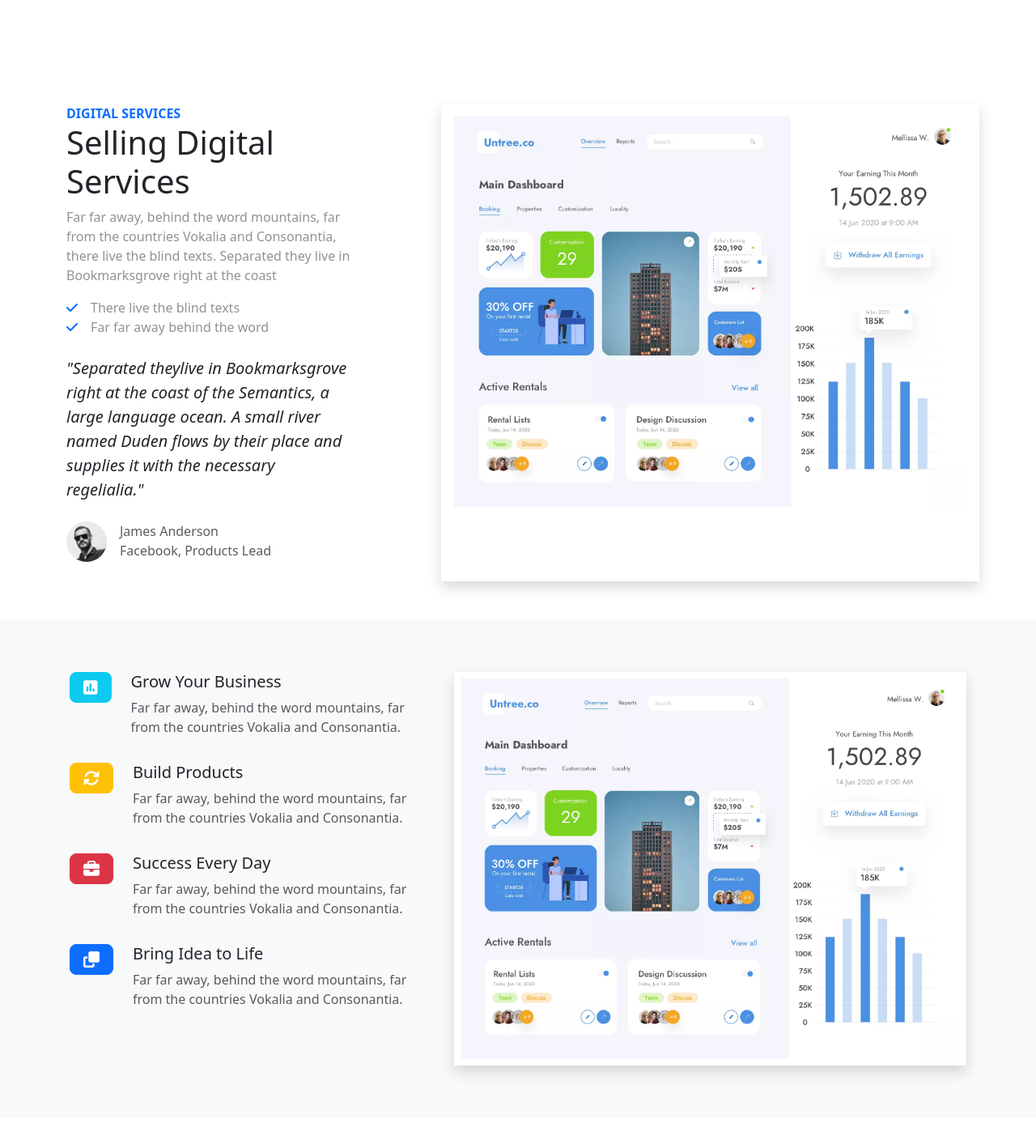
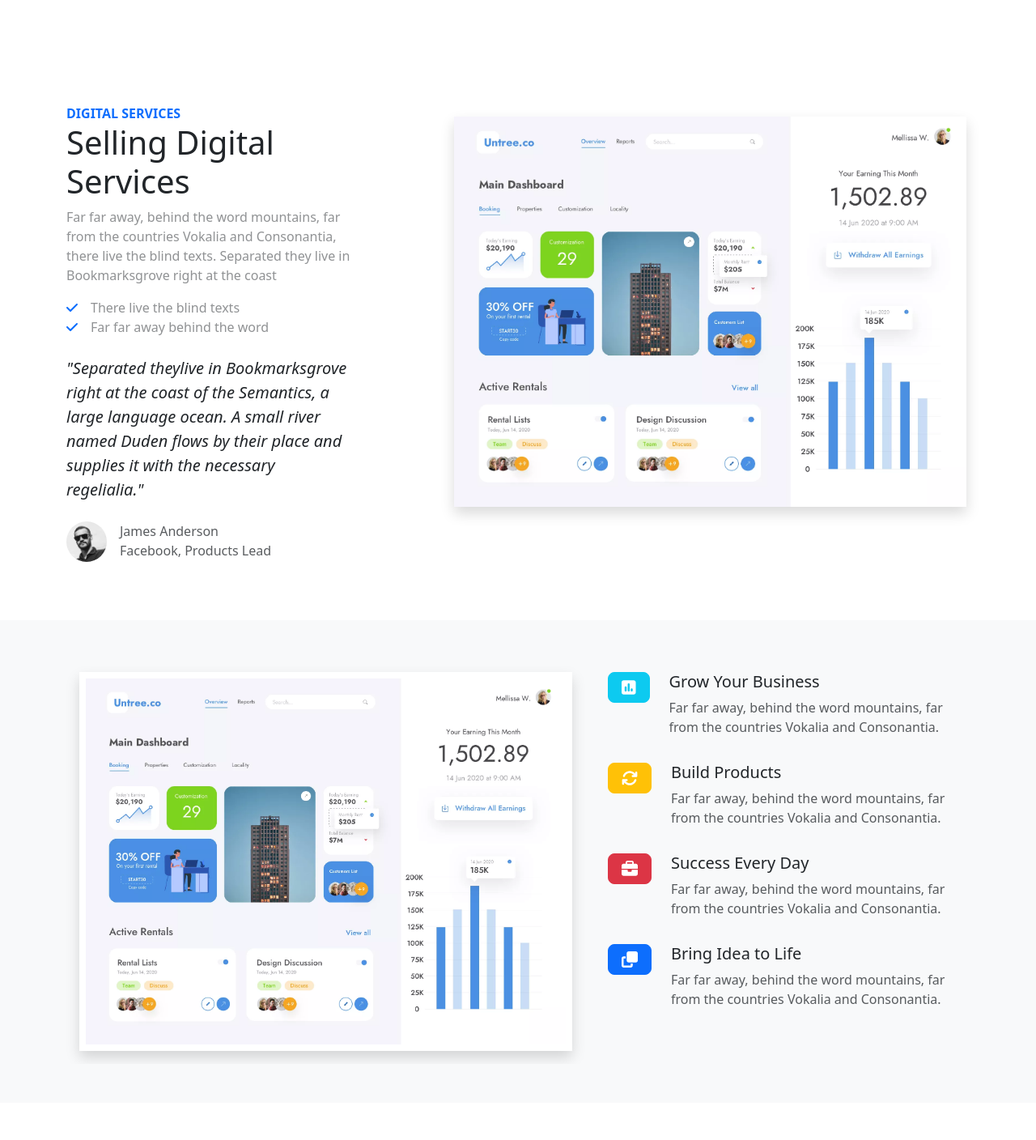
Before and after one commit to aungphyolwin-gic/react-launchSamplePage, a React (Create React App) app: page / in a window 1280 px wide. Shown: the part 560-1968 px from the top of the page at 81% size. Built offline with nearby package versions, Linux system fonts and the light colour scheme.

Commit message:
add carousel to services

```diff
--- a/src/SellingService.js
+++ b/src/SellingService.js
@@ -45,10 +45,12 @@ export default function SellingService() {
 
                     </div>
 
-                    <div className='col-lg-7 p-3 shadow order-1'>
-                        <a href='https://www.youtube.com/watch?v=ea0dBuzKUHk' className='btn-video'>
-                            <img src={DashBoradImg} alt='Dashboard' className=' img-fluid'/>
-                        </a>
+                    <div className='col-lg-7 p-3 order-1'>
+                        <div className='shadow'>
+                            <a href='https://www.youtube.com/watch?v=ea0dBuzKUHk' className='btn-video'>
+                                <img src={DashBoradImg} alt='Dashboard' className=' img-fluid'/>
+                            </a>
+                        </div>
                     </div>
                 </div>
             </div>
--- a/src/Services.js
+++ b/src/Services.js
@@ -11,15 +11,34 @@ export default function Services() {
                 <div className='row'>
                     <div className='col-12'>
                         <div className='row justify-content-between'>
-                            <div className='col-md-7 p-3 order-1'>
-                                <div className=' shadow p-2 bg-white'>
+                            {/* for carousel */}
+                            <div id='caruselServiceIndicator' className="carousel slide col-md-7" data-ride="carousel">
+
+                                <div className='carousel-inner'>
+                                    {/* slide 1 */}
+                                    <div className='carousel-item active'>
+                                        <div className=' p-3 order-lg-0 order-1'>
+                                            <div className='shadow p-2 bg-white'>
                                                 <img className='img-fluid' src={Dashboard2}/>
                                             </div>
                                         </div>
-                            <div className='col-md-5 p-3 order-0'>
+                                    </div>
+                                    {/* slide 2 */}
+                                    <div className=' carousel-item'>
+                                        <div className=' p-3 order-lg-0 order-1'>
+                                            <div className='shadow p-2 bg-white'>
+                                                <img className='img-fluid' src={Dashboard2}/>
+                                            </div>
+                                        </div>
+                                    </div>
+                                </div>
+                            </div>
+
+
+                                <div className='col-md-5 p-3 order-lg-1 order-0'>
 
                                     {/* 1 card */}
-                                <div className='mb-3 table-hover'>
+                                    <div className='mb-3 table-hover' data-bs-target="#caruselServiceIndicator" data-bs-slide="prev">
                                         <div className='service d-flex'>
                                             <div className=' me-4'>
                                                 <FontAwesomeIcon icon={faPoll} className='btn btn-info btn-lg rounded-3 text-white'/>
@@ -33,7 +52,7 @@ export default function Services() {
                                     </div>
 
                                     {/* 2 card mb-3 */}
-                                <div className=' mb-3'>
+                                    <div className=' mb-3' data-bs-target="#caruselServiceIndicator" data-bs-slide="next">
                                         <div className='service d-flex'>
                                             <div className='me-4'>
                                                 <FontAwesomeIcon icon={faArrowsRotate} className='btn btn-warning btn-lg rounded-3 text-white' />
@@ -47,7 +66,7 @@ export default function Services() {
                                     </div>
 
                                     {/* 3 card mb-3 */}
-                                <div className=' mb-3'>
+                                    <div className=' mb-3' data-bs-target="#caruselServiceIndicator" data-bs-slide="next">
                                         <div className='service d-flex'>
                                             <div className='me-4'>
                                                 <FontAwesomeIcon icon={faBriefcase} className='btn btn-danger btn-lg rounded-3 text-white' />
@@ -61,7 +80,7 @@ export default function Services() {
                                     </div>
 
                                     {/* 4 card mb-3 */}
-                                    <div className=' mb-3'>
+                                    <div className=' mb-3' data-bs-target="#caruselServiceIndicator" data-bs-slide="next">
                                         <div className='service d-flex'>
                                             <div className='me-4'>
                                                 <FontAwesomeIcon icon={faClone} className='btn btn-primary btn-lg rounded-3 text-white' />
@@ -75,6 +94,7 @@ export default function Services() {
                                     </div>
 
                                 </div>
+
                         </div>
                     </div>
                 </div>
```
Lines whose indentation alone changed are shown as unchanged.
